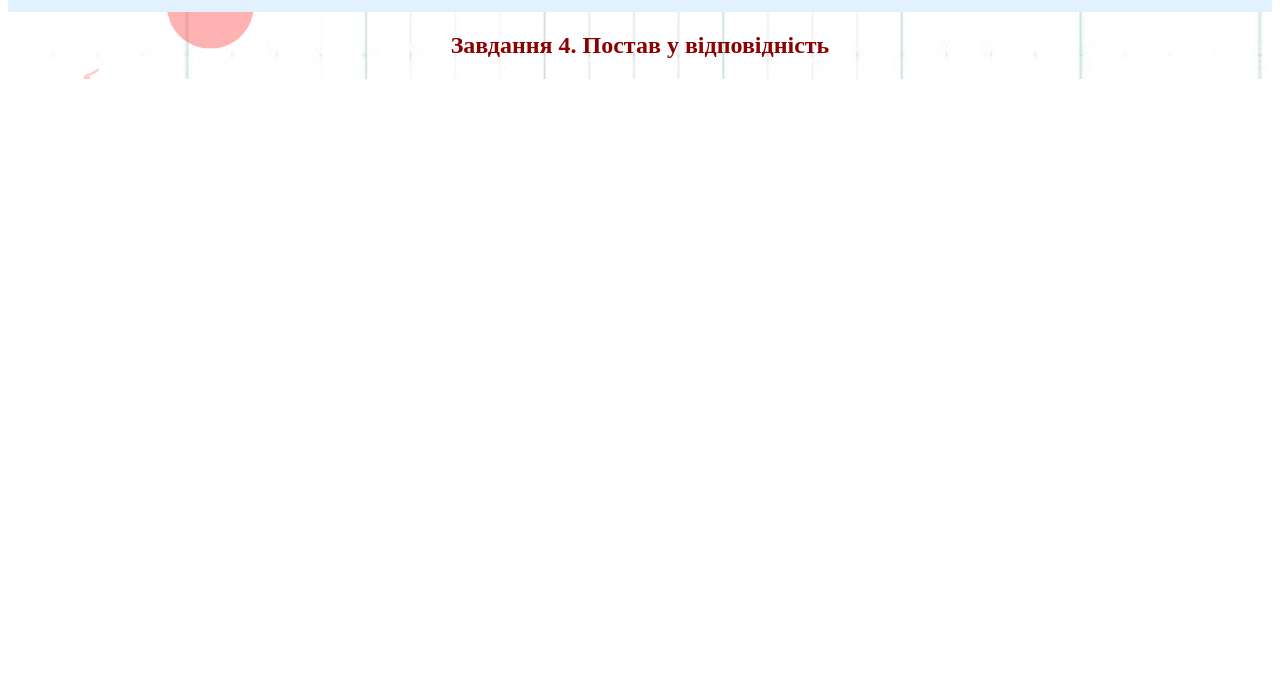
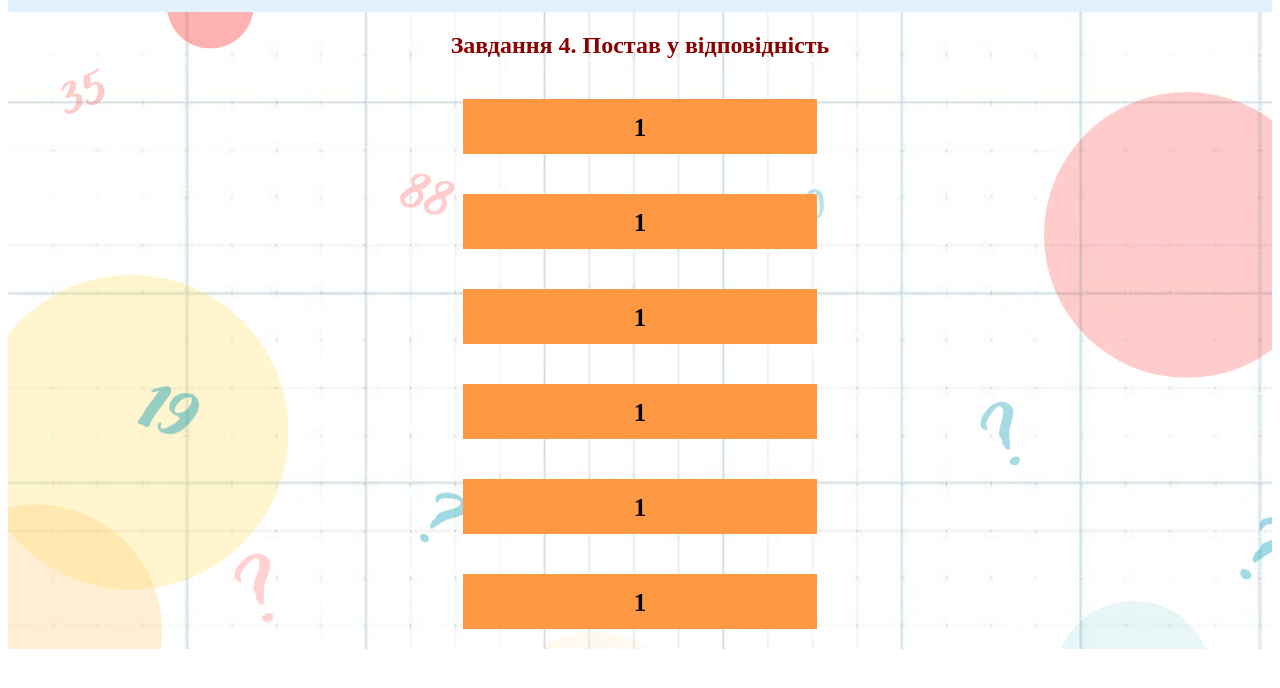
Before and after one commit to teacher-informatics/world_powers, a plain HTML site: page task4.html in a window 1280 px wide. Shown: the part 96-784 px from the top of the page. Drawn offline with Linux system fonts and the light colour scheme.

Commit message:
Add block draggable_elements

```diff
--- a/task4.html
+++ b/task4.html
@@ -27,9 +27,26 @@
         </div>
         <div class="block_task">
             <div class="block4_task">
-
-
-
+                <div class="draggable_elements">
+                    <div class="block_elem">
+                        <div class="draggable" id="elem1" draggable="true">1</div>
+                    </div>
+                    <div class="block_elem">
+                        <div class="draggable" id="elem2" draggable="true">1</div>
+                    </div>
+                    <div class="block_elem">
+                        <div class="draggable" id="elem3" draggable="true">1</div>
+                    </div>
+                    <div class="block_elem">
+                        <div class="draggable" id="elem4" draggable="true">1</div>
+                    </div>
+                    <div class="block_elem">
+                        <div class="draggable" id="elem5" draggable="true">1</div>
+                    </div>
+                    <div class="block_elem">
+                        <div class="draggable" id="elem6" draggable="true">1</div>
+                    </div>
+                </div>
             </div>
 
         </div>
```
